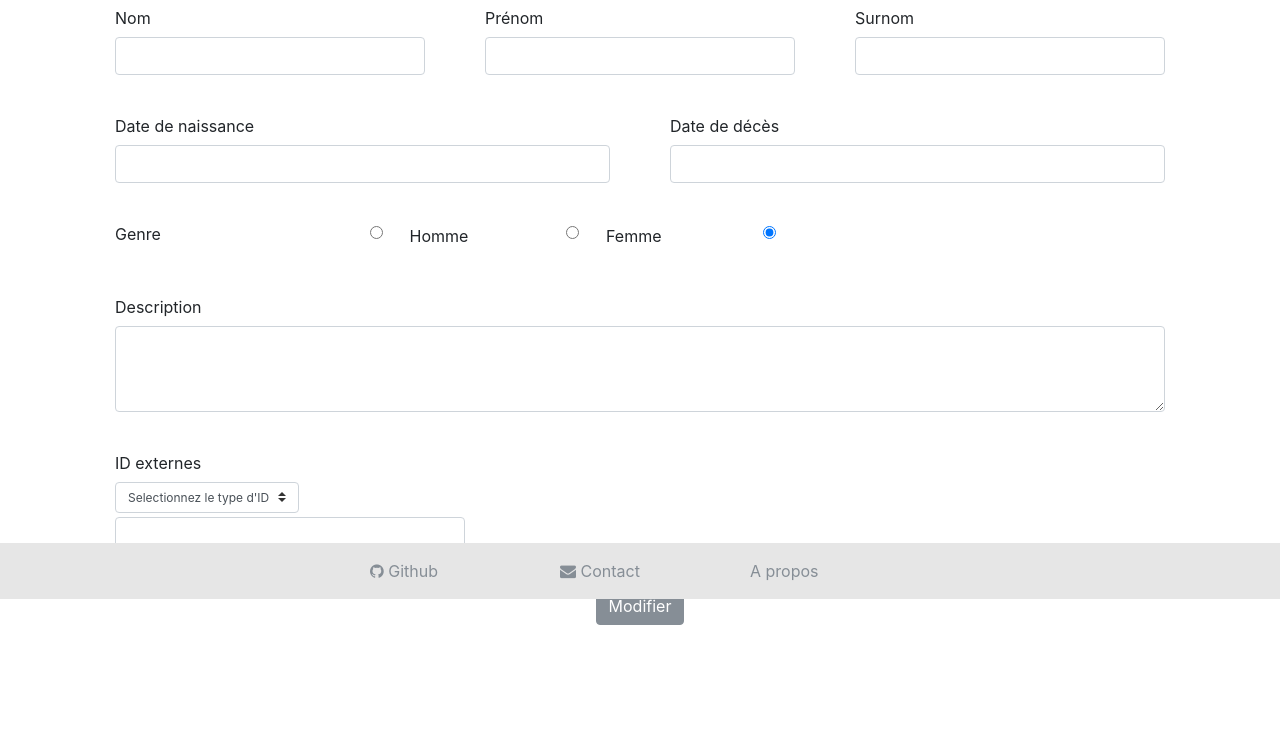
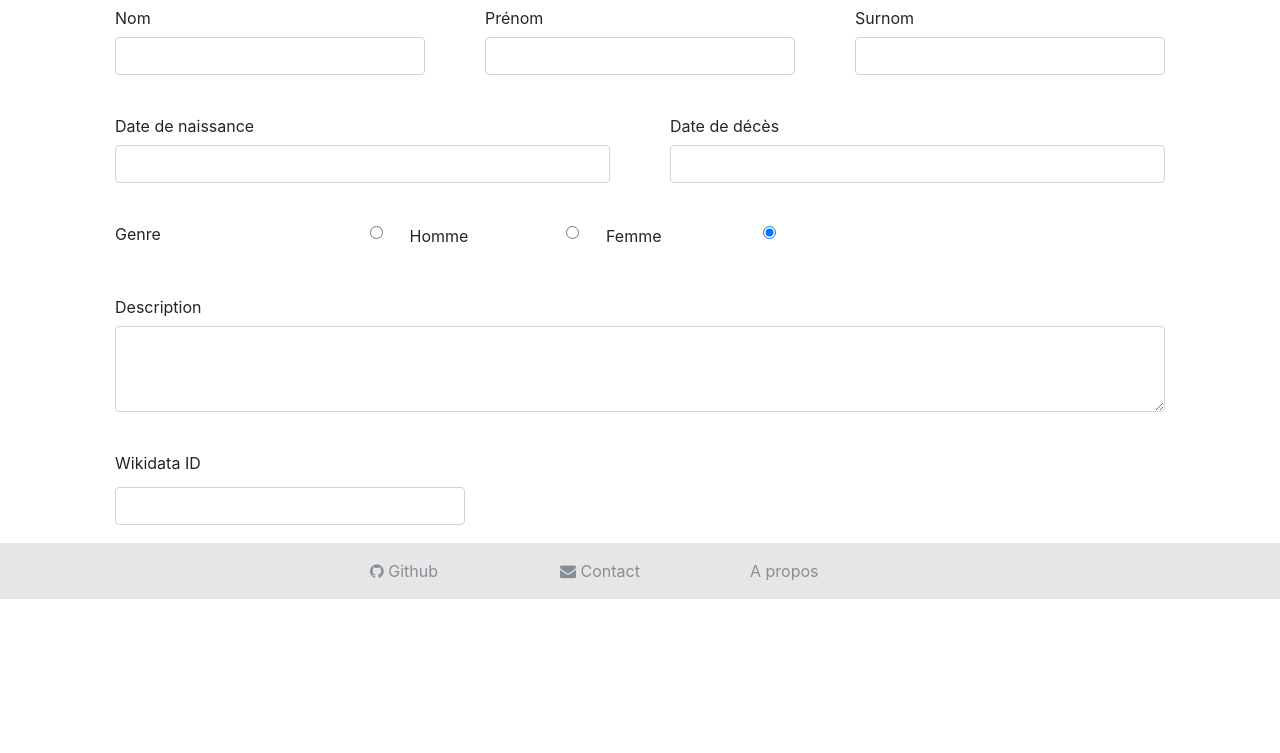
Before and after one commit to Chartes-TNAH/dico-proso, a Flask app: template hoozhoo/templates/pages/modification.html in a window 1280 px wide. Shown: the part 201-954 px from the top of the page. After the commit the page ends 800 px from the top, so only its background shows below. Run offline with Flask 2, Linux system fonts and the light colour scheme; the template is opened without the code that fills it, so the values that code supplies are empty; some libraries are stand-ins or nearby versions.

Commit message:
supression des autres type d'ID. Garder uniquement wikidata

```diff
--- a/hoozhoo/templates/pages/modification.html
+++ b/hoozhoo/templates/pages/modification.html
@@ -106,14 +106,9 @@
   </div>
     <div class="form-group row">
       <div class="form-group col">
-        <label for="nom" class="col-lg-3 col-form-label">ID externes</label>
+        <label for="nom" class="col-lg-3 col-form-label">Wikidata ID</label>
       <div class="col">
-      <select class="custom-select custom-select-sm">
-        <option selected>Selectionnez le type d'ID</option>
-        <option value="idref">IdRef</option>
-        <option value="viaf">Viaf</option>
-        <option value="wikidata">Wikidata</option>
-      </select>
+
       </div>
       <div class="col mt-1">
         <input type="text" class="form-control col-lg-4" id="id_externes" name="id_externes" value={{ personne_origine.person_external_id }}>
```
